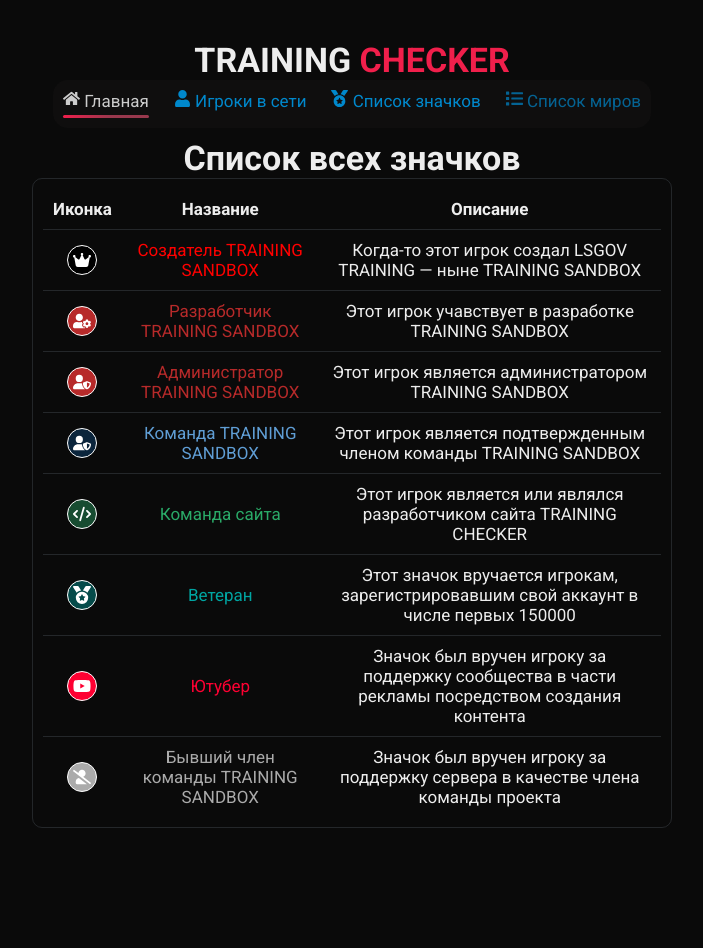
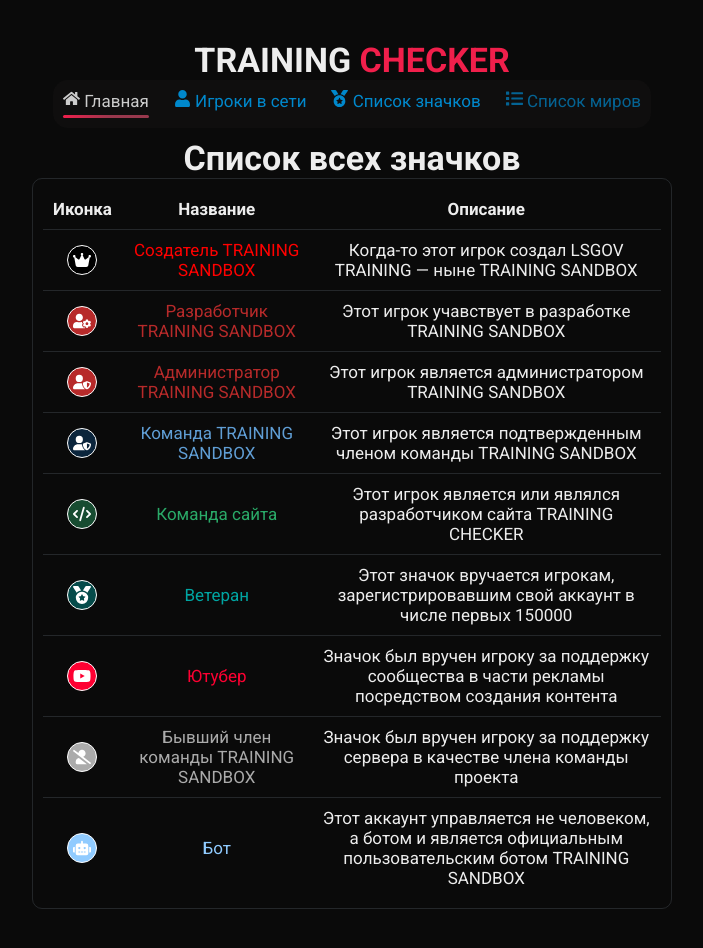
Before and after one commit to caseapia/trainingchecker, a Next.js app in the folder react-app/: page /badges in a window 1280 px wide. Shown: the whole page, without its empty margins (288-991 px from the left). Before the commit the page ends 868 px from the top, so only its background shows below. Built offline with nearby package versions, Linux system fonts and the light colour scheme.

Commit message:
added new badge

```diff
--- a/react-app/src/app/badges/page.tsx
+++ b/react-app/src/app/badges/page.tsx
@@ -4,7 +4,14 @@ import styles from './page.module.scss';
 import { allBadges } from '@/shared/consts/badges';
 import { Table, Thead, Tr, Td, TBody } from '@/components/Table/Table';
 
+
 const page = () => {
+  const sortedBadges = allBadges.sort((a, b) => {
+    if (a.category < b.category) return 1;
+    if (a.category > b.category) return -1;
+
+    return a.id - b.id;
+  });
   return (
     <div className={styles.PageWrapper}>
       <h1>Список всех значков</h1>
@@ -17,7 +24,7 @@ const page = () => {
           </Tr>
         </Thead>
         <TBody>
-          {allBadges.map((badge, index) => (
+          {sortedBadges.map((badge, index) => (
             <Tr key={index}>
               <Td>
                 <span
--- a/react-app/src/shared/consts/badges.ts
+++ b/react-app/src/shared/consts/badges.ts
@@ -1,5 +1,5 @@
 import React, { ReactNode } from "react";
-import { FaUserCog, FaUserSlash } from "react-icons/fa";
+import { FaRobot, FaUserCog, FaUserSlash } from "react-icons/fa";
 import { FaCode, FaCrown, FaMedal, FaUserShield, FaYoutube } from "react-icons/fa6";
 
 type BadgeProps = {
@@ -18,12 +18,14 @@ type BadgeProps = {
   color: string;
   icon: ReactNode;
   textColor: string;
+  category: string;
 };
 
 export const staffBadges: BadgeProps[] = [
   {
     id: 1,
     title: "Создатель TRAINING SANDBOX",
+    category: "staff",
     description: "Когда-то этот игрок создал LSGOV TRAINING — ныне TRAINING SANDBOX",
     icon: React.createElement(FaCrown),
     accid: [1, 2],
@@ -33,6 +35,7 @@ export const staffBadges: BadgeProps[] = [
   {
     id: 2,
     title: "Разработчик TRAINING SANDBOX",
+    category: "staff",
     description: "Этот игрок учавствует в разработке TRAINING SANDBOX",
     icon: React.createElement(FaUserCog),
     verify: 3,
@@ -42,6 +45,7 @@ export const staffBadges: BadgeProps[] = [
   {
     id: 3,
     title: "Администратор TRAINING SANDBOX",
+    category: "staff",
     description: "Этот игрок является администратором TRAINING SANDBOX",
     icon: React.createElement(FaUserShield),
     minModer: 999,
@@ -52,6 +56,7 @@ export const staffBadges: BadgeProps[] = [
   {
     id: 4,
     title: "Команда TRAINING SANDBOX",
+    category: "staff",
     description: "Этот игрок является подтвержденным членом команды TRAINING SANDBOX",
     icon: React.createElement(FaUserShield),
     minModer: 1,
@@ -62,6 +67,7 @@ export const staffBadges: BadgeProps[] = [
   {
     id: 5,
     title: "Команда сайта",
+    category: "staff",
     description: "Этот игрок является или являлся разработчиком сайта TRAINING CHECKER",
     icon: React.createElement(FaCode),
     accid: 113145,
@@ -71,8 +77,9 @@ export const staffBadges: BadgeProps[] = [
 ]
 export const playerBadges: BadgeProps[] = [
   {
-    id: 6,
+    id: 1,
     title: "Ветеран",
+    category: "player",
     description: "Этот значок вручается игрокам, зарегистрировавшим свой аккаунт в числе первых 150000",
     icon: React.createElement(FaMedal),
     color: "#00a5a26c",
@@ -81,8 +88,9 @@ export const playerBadges: BadgeProps[] = [
     textColor: "#00a5a2"
   },
   {
-    id: 7,
+    id: 2,
     title: "Ютубер",
+    category: "player",
     description: "Значок был вручен игроку за поддержку сообщества в части рекламы посредством создания контента",
     icon: React.createElement(FaYoutube),
     color: "#fe0032",
@@ -90,14 +98,25 @@ export const playerBadges: BadgeProps[] = [
     textColor: "#fe0032"
   },
   {
-    id: 8,
+    id: 5,
     title: "Бывший член команды TRAINING SANDBOX",
+    category: "player",
     description: "Значок был вручен игроку за поддержку сервера в качестве члена команды проекта",
     icon: React.createElement(FaUserSlash),
     color: "#ababab",
     verify: 4,
     textColor: "#ababab"
   },
+  {
+    id: 6,
+    title: "Бот",
+    category: "player",
+    description: "Этот аккаунт управляется не человеком, а ботом и является официальным пользовательским ботом TRAINING SANDBOX",
+    icon: React.createElement(FaRobot),
+    color: "rgb(144, 203, 255)",
+    accid: 605187,
+    textColor: "rgb(144, 203, 255)"
+  },
 ]
 export const allBadges = [
   ...staffBadges, ...playerBadges,
```
Also changed, not shown: react-app/src/components/BadgeRenderer/BadgeRenderer.tsx (+6 -6 lines).
